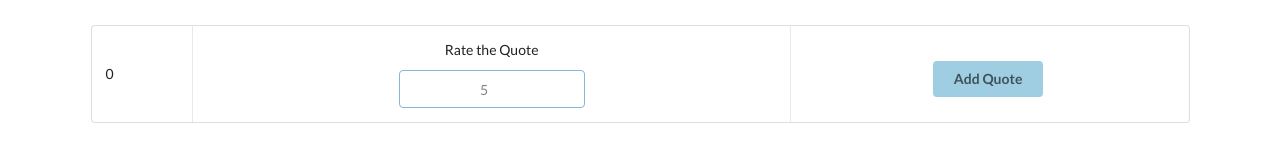
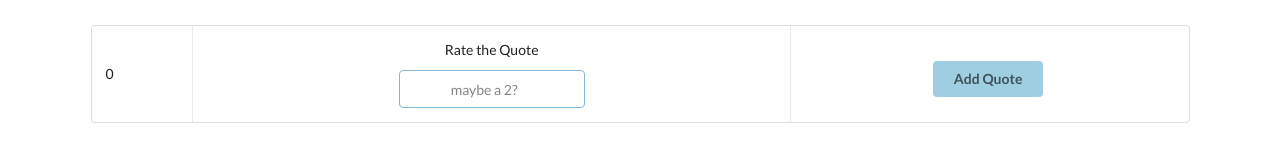
Before and after one commit to Monkeychip/ronswansonquotes, a React (Create React App) app: page / in a window 1280 px wide. Shown: the part 241-382 px from the top of the page. Built offline with nearby package versions, Linux system fonts and the light colour scheme; no server answers.

Commit message:
clearning input value after enter, adding template literal for placeholder, and refreshing quote after adding one

```diff
--- a/src/actions/action_index.js
+++ b/src/actions/action_index.js
@@ -38,6 +38,9 @@ export function fetchQuote(quote) {
 }
 
 export function addRowToList(data) {
+  return dispatch => {
+    dispatch(fetchData())
+  }
   return {
     type: ADD_ROW,
     payload: data
--- a/src/container/add_quote.js
+++ b/src/container/add_quote.js
@@ -20,6 +20,9 @@ class AddQuote extends Component {
       rate: this.state.inputValue //pulling rate number from inputValue on component's state
     };
     this.props.addRowToList(data); //passing to action creator addRowToList, saving on Redux Store to retrieve in sibling component
+    this.setState({
+      inputValue: ""
+    });
   };
 
   updateInputValue(evt) {
@@ -34,7 +37,7 @@ class AddQuote extends Component {
 
   render() {
     const { handleSubmit } = this.props;
-
+    let rateSuggestion = Math.floor((Math.random() * 10) + 1);
     return (
       <div>
         <table className="ui celled padded table">
@@ -52,7 +55,7 @@ class AddQuote extends Component {
                       <input
                         className="center aligned"
                         type="number"
-                        placeholder="5"
+                        placeholder={`maybe a ${rateSuggestion}?`}
                         value={this.state.inputValue}
                         onChange={evt => this.updateInputValue(evt)}
                       />
--- a/src/container/quote_row.js
+++ b/src/container/quote_row.js
@@ -1,9 +1,6 @@
 import React, { Component } from "react";
 import { connect } from "react-redux";
-import { bindActionCreators } from "redux";
-import { createSelector } from "reselect";
 
-import { addRowToList } from "../actions/action_index";
 import "../App.css";
 
 class QuoteRow extends Component {
```
